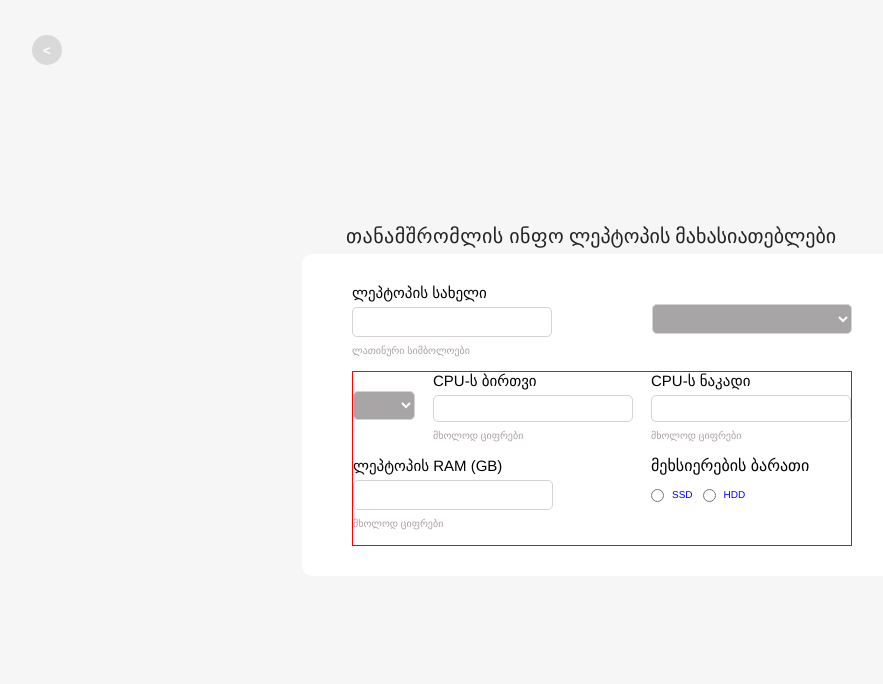
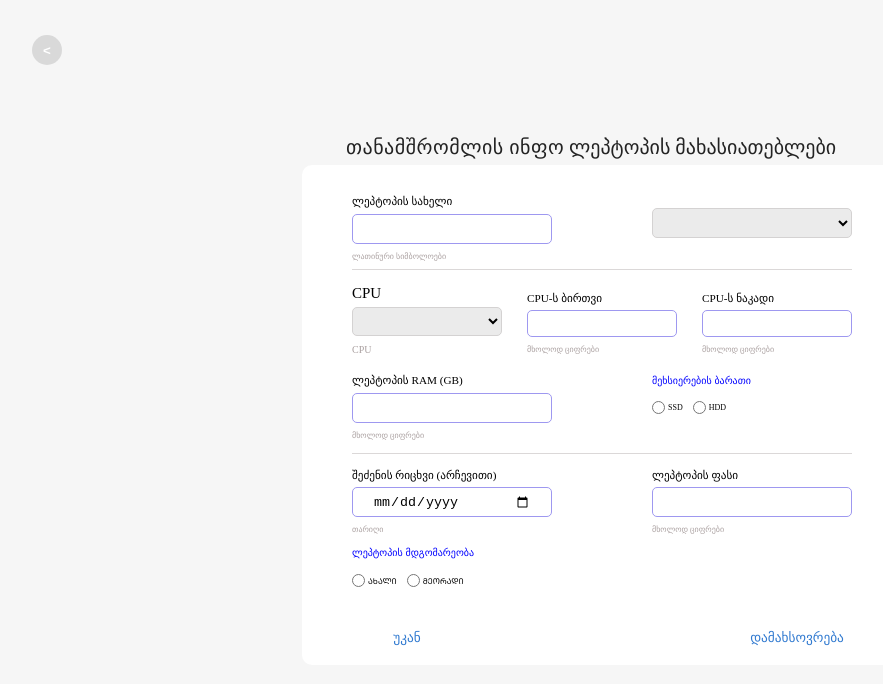
Before and after one commit to slomtadze/my-app, a React (Create React App) app: page /forms in a window 1280 px wide. Both pictures are taken after a click on the element "ლეპტოპის მახასიათებლები". Shown: the top 684 px of the page, without its empty margins (38-921 px from the left). Built offline with nearby package versions, Linux system fonts and the light colour scheme; a web font is replaced by a local one.

Commit message:
Form Styling

```diff
--- a/src/components/Button/Button.js
+++ b/src/components/Button/Button.js
@@ -6,7 +6,7 @@ const Button = (props) => {
   };
 
   return (
-    <button onClick={onClickHandler} className={styles["button-md"]}>
+    <button onClick={onClickHandler} className={styles[props.styles]}>
       {props.title}
     </button>
   );
--- a/src/components/Button/Button.module.css
+++ b/src/components/Button/Button.module.css
@@ -16,3 +16,19 @@
 .button-md:active {
   background-color: #1a5dab;
 }
+
+.sm {
+  width: 110px;
+  border: transparent;
+  background-color: #fff;
+  color: #317ad0;
+  cursor: pointer;
+  transition: 0.5s;
+  border-radius: 5px;
+  padding: 5px 0px;
+}
+
+.sm:hover {
+  color: #fff;
+  background-color: #317ad0;
+}
--- a/src/components/Forms/EmployeeForm/Employee.js
+++ b/src/components/Forms/EmployeeForm/Employee.js
@@ -1,12 +1,17 @@
 import { Fragment } from "react";
+import Button from "../../Button/Button";
 import Input from "../../Inputs/Input";
 import Select from "../../Inputs/Select";
 
 import styles from "./Employee.module.css";
 
-const Employee = () => {
+const Employee = (props) => {
   const optionsArray = ["Dog", "Cat", "Hamster"];
   const optionsArray2 = ["Parrot", "Spider", "goldfish"];
+
+  const btnClickHandler = () => {
+    props.onNextBtnClick();
+  };
   return (
     <Fragment>
       <div className={styles["box-style"]}>
@@ -45,6 +50,9 @@ const Employee = () => {
           title="უნდა შეიცავდეს მინ 2 სიმბოლოს"
         />
       </div>
+      <div className={styles["box-style-btn"]}>
+        <Button title="შემდეგი" styles="sm" onClick={btnClickHandler} />
+      </div>
     </Fragment>
   );
 };
--- a/src/components/Forms/EmployeeForm/Employee.module.css
+++ b/src/components/Forms/EmployeeForm/Employee.module.css
@@ -7,3 +7,10 @@
   flex-direction: column;
   align-items: center;
 }
+
+.box-style-btn {
+  display: flex;
+  justify-content: flex-end;
+  align-items: center;
+  margin-top: 10px;
+}
--- a/src/components/Forms/LaptopForm/Laptop.js
+++ b/src/components/Forms/LaptopForm/Laptop.js
@@ -2,10 +2,16 @@ import { Fragment } from "react";
 import Input from "../../Inputs/Input";
 import Radio from "../../Inputs/Radio";
 import Select from "../../Inputs/Select";
+import Button from "../../Button/Button";
+import ButtonArrow from "../../Button/ButtonArrow";
 
 import styles from "./Laptop.module.css";
 
 const Laptop = (props) => {
+  const btnClickHandler = (e) => {
+    e.preventDefault();
+    props.onBackBtnClick();
+  };
   return (
     <Fragment>
       <div className={styles["box-style"]}>
@@ -17,17 +23,30 @@ const Laptop = (props) => {
         <Select array={[]} styles="md" />
       </div>
       <div className={styles["box-style-wrap"]}>
-        <Select styles="sm" array={[]} />
+        <Select styles="sm" array={[]} label="CPU" title="CPU" />
         <Input styles="sm" label="CPU-ს ბირთვი" title="მხოლოდ ციფრები" />
         <Input styles="sm" label="CPU-ს ნაკადი" title="მხოლოდ ციფრები" />
         <Input styles="md" label="ლეპტოპის RAM (GB)" title="მხოლოდ ციფრები" />
         <Radio styles="md" id="ssd" id2="hdd" title="მეხსიერების ბარათი" />
-        {/*         <Input
+      </div>
+      <div className={styles["box-style-wrap"]}>
+        <Input
           styles="md"
-          type="radio"
-          label="მეხსიერების ბარათი"
-          title="მხოლოდ ციფრები"
-        /> */}
+          type="date"
+          label="შეძენის რიცხვი (არჩევითი)"
+          title="თარიღი"
+        />
+        <Input styles="md" label="ლეპტოპის ფასი" title="მხოლოდ ციფრები" />
+        <Radio
+          styles="md"
+          id="ახალი"
+          id2="მეორადი"
+          title="ლეპტოპის მდგომარეობა"
+        />
+      </div>
+      <div className={styles["box-style"]}>
+        <Button title="უკან" styles="sm" onClick={btnClickHandler} />
+        <Button title="დამახსოვრება" styles="sm" />
       </div>
     </Fragment>
   );
--- a/src/components/Forms/LaptopForm/Laptop.module.css
+++ b/src/components/Forms/LaptopForm/Laptop.module.css
@@ -8,5 +8,6 @@
 
 .box-style-wrap {
   flex-wrap: wrap;
-  border: 1px solid red;
+  padding-top: 15px;
+  border-top: 1px solid rgb(219, 216, 216);
 }
--- a/src/components/Forms/MainForm/MainForm.js
+++ b/src/components/Forms/MainForm/MainForm.js
@@ -21,10 +21,10 @@ const MainForm = () => {
         onLaptopClick={laptopShowHandler}
         onEmployeeClick={employeeShowHandler}
       />
-      <div className={styles["main-box"]}>
-        {!laptopIsShown && <Employee />}
-        {laptopIsShown && <Laptop />}
-      </div>
+      <form className={styles["main-box"]}>
+        {!laptopIsShown && <Employee onNextBtnClick={laptopShowHandler} />}
+        {laptopIsShown && <Laptop onBackBtnClick={laptopShowHandler} />}
+      </form>
     </div>
   );
 };
--- a/src/components/Inputs/Input.module.css
+++ b/src/components/Inputs/Input.module.css
@@ -4,19 +4,20 @@
   display: flex;
   flex-direction: column;
   align-items: flex-start;
-  margin-bottom: 15px;
+  justify-content: flex-start;
+  margin-bottom: 0.5em;
 }
 
 .sm label,
 .md label,
 .lg label {
-  margin-bottom: 5px;
-  font-size: 15px;
+  margin-bottom: 0.5em;
+  font-size: 0.7rem;
 }
 .sm input,
 .md input,
 .lg input {
-  border: 1px solid rgb(212, 210, 210);
+  border: 1px solid rgb(158, 152, 240);
   border-radius: 5px;
   padding: 5px 20px;
   outline: none;
@@ -24,7 +25,7 @@
 }
 
 .sm input {
-  width: 200px;
+  width: 150px;
 }
 
 .md input {
@@ -41,5 +42,5 @@
 .md span,
 .lg span {
   color: rgb(170, 160, 160);
-  font-size: 10px;
+  font-size: 0.5rem;
 }
--- a/src/components/Inputs/Radio.module.css
+++ b/src/components/Inputs/Radio.module.css
@@ -3,7 +3,7 @@
   flex-direction: column;
   justify-content: center;
   align-items: flex-start;
-  margin-bottom: 15px;
+  margin-bottom: 10px;
 }
 
 p {
@@ -19,14 +19,19 @@ p {
   margin-bottom: 20px;
 }
 
-.md label {
+.md p {
   margin: 5px 10px 7px 0px;
-  font-size: 15px;
+  font-size: 0.5rem;
   font-family: "Helvetica Neue", sans-serif;
   font-size: 10px;
   color: blue;
 }
 
 .default input {
-  margin-right: 8px;
+  margin-right: 3px;
 }
+
+label {
+  font-size: 0.5rem;
+  margin-right: 10px;
+}
--- a/src/components/Inputs/Select.module.css
+++ b/src/components/Inputs/Select.module.css
@@ -16,16 +16,17 @@
 .sm select,
 .md select,
 .lg select {
-  color: #fff;
+  color: #000000;
   border: 1px solid rgb(212, 210, 210);
   border-radius: 5px;
   padding: 5px 20px;
   outline: none;
   margin-bottom: 8px;
-  background-color: rgb(167, 165, 165);
+  background-color: #ebebeb;
 }
 
 .sm select {
+  width: 150px;
 }
 
 .md select {
--- a/src/index.css
+++ b/src/index.css
@@ -1,6 +1,5 @@
-*{
-    box-sizing: border-box;
-    margin: 0;
-    padding: 0;
-    font-family: 'Helvetica Neue', sans-serif;
+* {
+  box-sizing: border-box;
+  margin: 0;
+  padding: 0;
 }
```
Also changed, not shown: src/source/Frame.png (added). Lines whose indentation alone changed are shown as unchanged.
